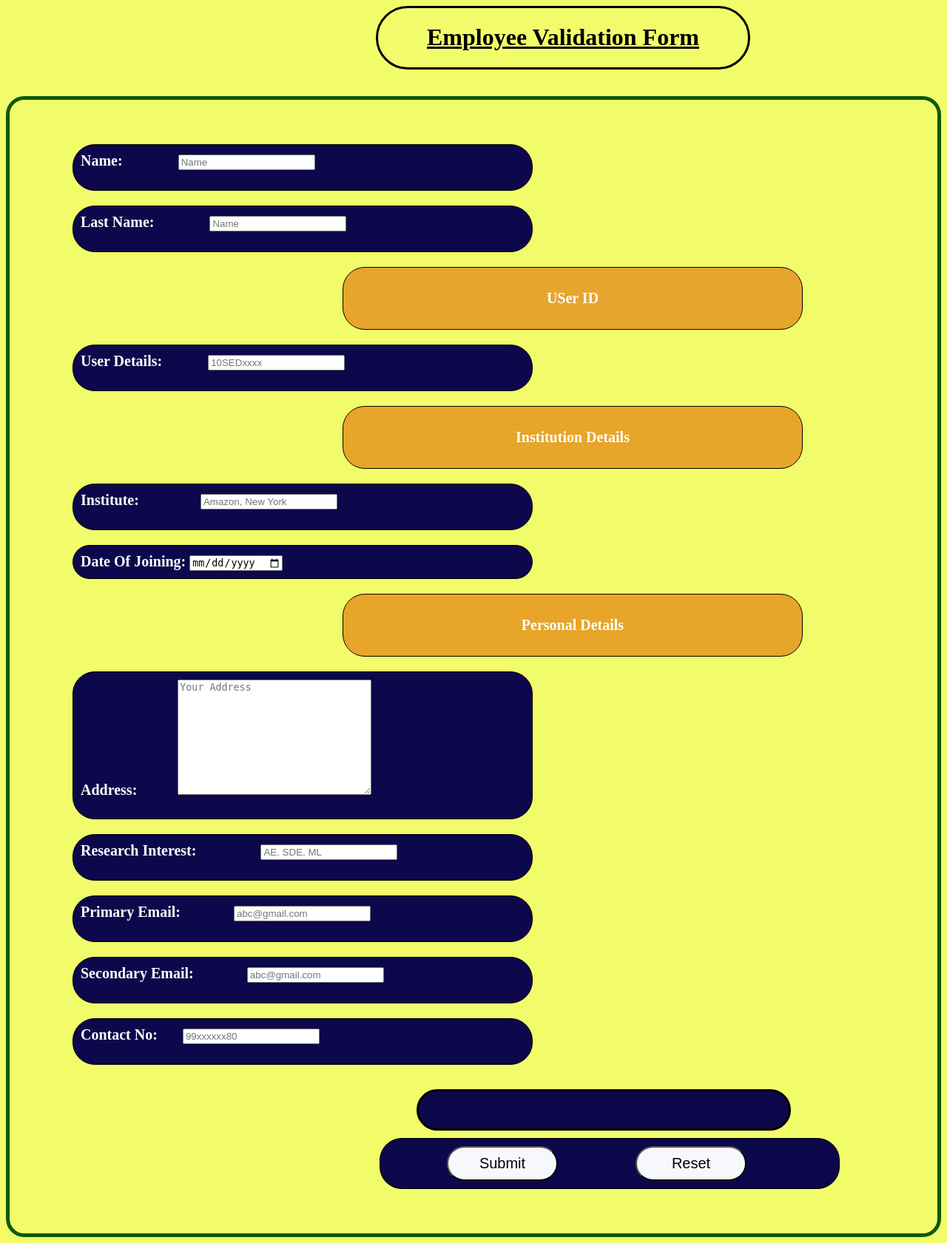
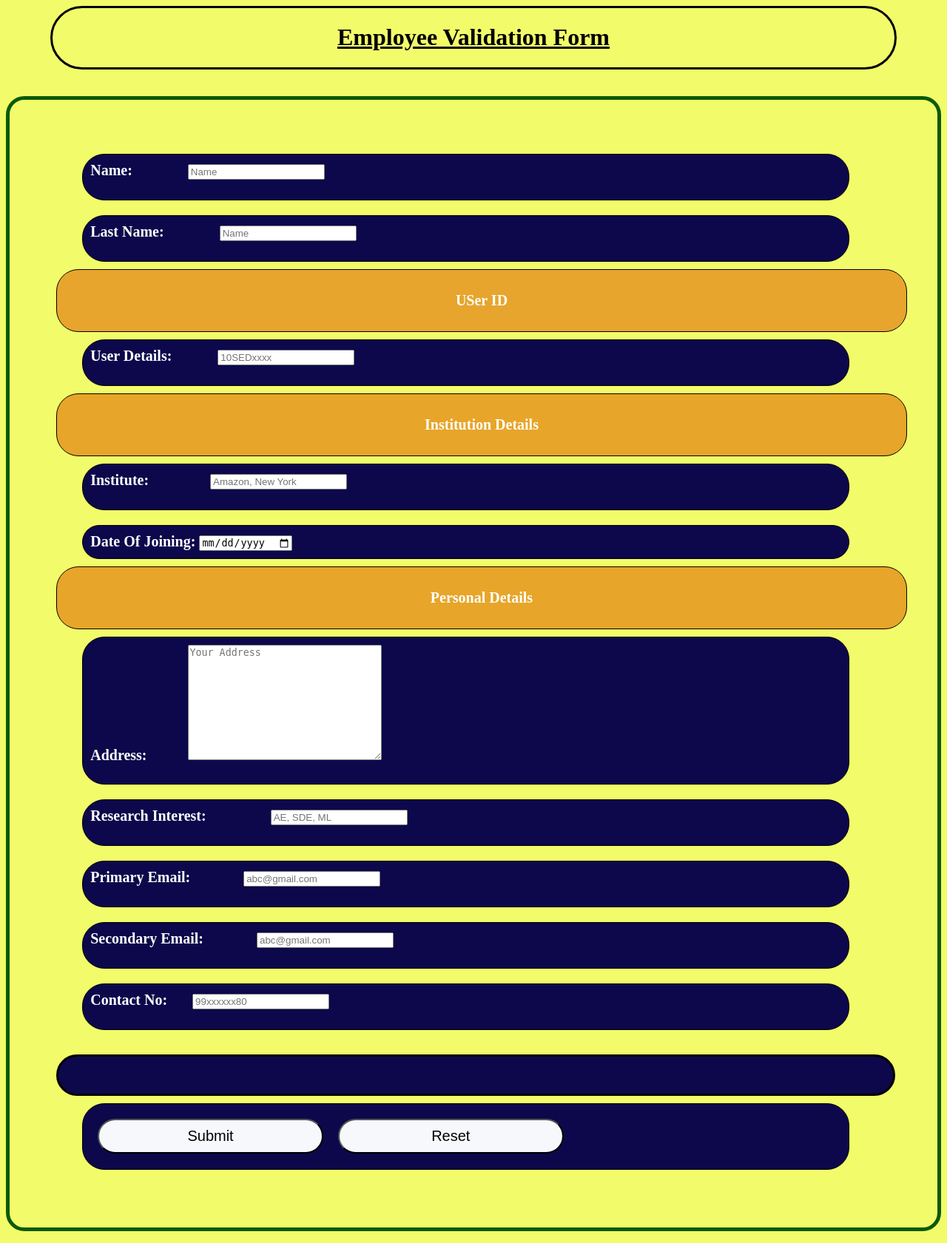
Before and after one commit to Abhir1902/Hacktoberfest2022, a PHP site: page /index.html in a window 1280 px wide; the page is wider, and only the part inside the window is pictured. Shown: that part at 74% size. Run offline with PHP 8.4, Linux system fonts and the light colour scheme.

Commit message:
Make a website responsive

```diff
--- a/style.css
+++ b/style.css
@@ -5,17 +5,23 @@
         align-items: center;
         border: 3px solid black;
         border-radius: 50px;
-        width: 500px;
-        margin-left: 500px;
+        width: 90%;
+        margin: auto;
 }
-
+.id__wrapper{
+        width: 100% !important;
+        margin: auto !important;
+}
 .body-wrapper
 {
         border: 5px solid #0a5a07;
-        padding: 50px;
+        padding: 5%;
         border-radius: 25px;
+        position: relative;
 }
-
+#form{
+        display: flex;
+}
 .dummy
 {
         display: flex;
@@ -23,8 +29,7 @@
         align-items: center;
         border: 3px solid black;
         border-radius: 50px;
-        width: 500px;
-        margin-left: 500px;
+        width: 100%;
         background-color: rgb(12, 8, 75);
         font-size: 25px;
         color: white;
@@ -46,7 +51,7 @@
         background: none;
         border: 1px solid black;
         padding: 10px;
-        width: 600px;
+        width: 90%;
         display: inline-block;
         filter: blur(0px);
         background-color: rgb(12, 8, 75);
@@ -56,11 +61,6 @@
         /* background-image: linear-gradient(to right, rgba(128, 142, 249, 0), rgb(95, 95, 245)); */
 }
 
-
-.button-wrapper
-{
-        margin: 10px 450px 10px 450px;
-}
 
 .year_para-wrapper, .name_para-wrapper, .reg_para-wrapper, .address_para-wrapper, .city_para-wrapper,
 .state_para-wrapper, .mail_para-wrapper, .mobile_para-wrapper
@@ -79,12 +79,18 @@
 {
         padding: 10px;
         border-radius: 30px;
-        width: 150px;
         cursor: pointer;
         overflow: hidden;
         transition: all .5s;
         font-size: 20px;
         background-color: rgb(247, 248, 252);
+        float: left;
+        margin: auto !important;
+        display: flex !important;
+        justify-content: center !important;
+        text-align: center !important;
+        margin: 1% !important;
+        width: 30% !important;
 
 }
 /* .button:hover{
```
